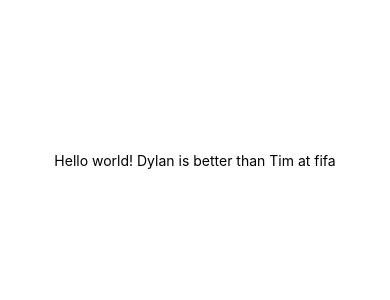
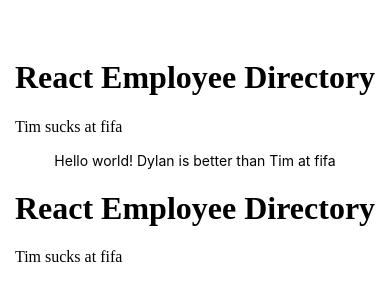
Before and after one commit to Dylan-Casanova/gym, a React Native app: screen / in a window 390 px wide. Shown: the part 262-562 px from the top of the page. Built offline with nearby package versions, Linux system fonts and the light colour scheme.

Commit message:
created components files, working on setting data base and auth.

```diff
--- a/App.js
+++ b/App.js
@@ -1,11 +1,16 @@
 import { StatusBar } from 'expo-status-bar';
 import React from 'react';
 import { StyleSheet, Text, View } from 'react-native';
+import Header from './components/test';
+import Test1 from './components/navbar';
 
 export default function App() {
   return (
     <View style={styles.container}>
+     <Test1 />
       <Text>Hello world! Dylan is better than Tim at fifa</Text>
+      <Header />
+
       <StatusBar style="auto" />
     </View>
   );
--- /dev/null
+++ b/components/navbar.js
@@ -0,0 +1,14 @@
+import React from 'react';
+
+const Test1 = () => {
+    return (
+        <header>
+          <h1 className="text-center">React Employee Directory</h1>
+          <p className="text-center">
+           Tim sucks at fifa
+          </p>
+        </header>
+      );
+};
+
+export default Test1;
--- /dev/null
+++ b/components/test.js
@@ -0,0 +1,14 @@
+import React from 'react';
+
+const Header = () => {
+    return (
+        <header>
+          <h1 className="text-center">React Employee Directory</h1>
+          <p className="text-center">
+           Tim sucks at fifa
+          </p>
+        </header>
+      );
+};
+
+export default Header;
```
